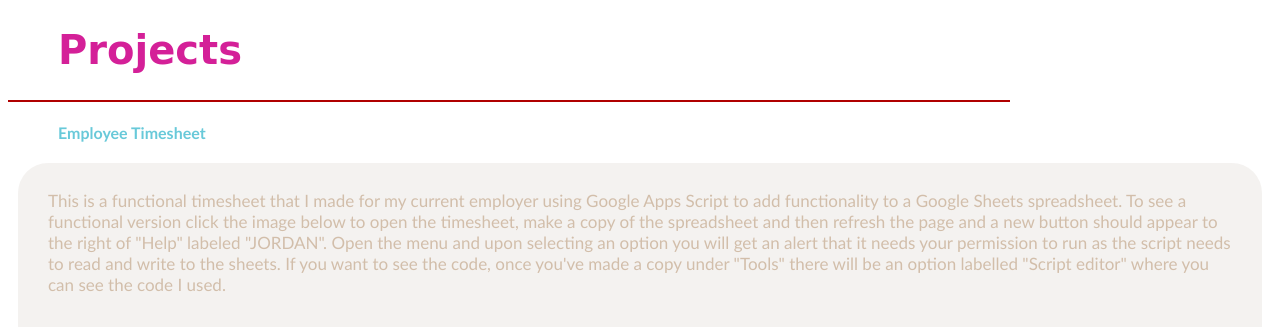
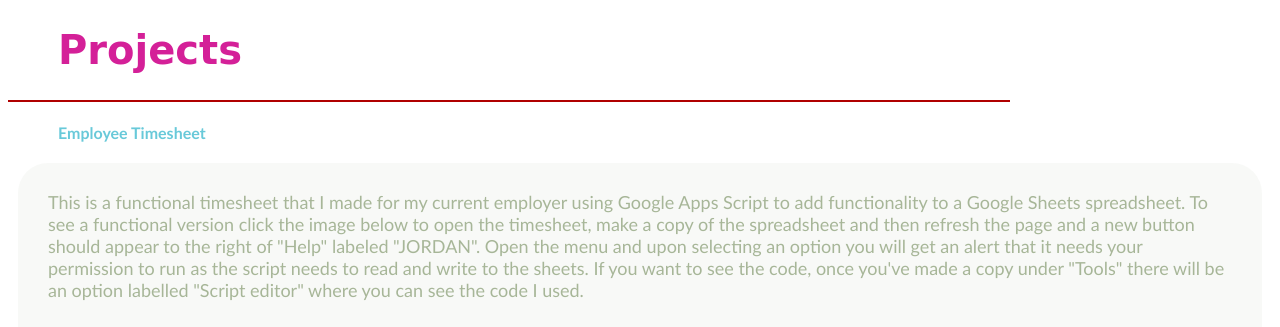
Before and after one commit to jAdelaide/Portfolio, a PHP site: page /sections/projects.php in a window 1280 px wide. Shown: the top 327 px of the page. Run offline with PHP 8.4, Linux system fonts and the light colour scheme.

Commit message:
Timesheet segment

```diff
--- a/sections/projectPages/timesheet.php
+++ b/sections/projectPages/timesheet.php
@@ -1,7 +1,7 @@
 <h4 style="text-align: left; color: rgba(77, 191, 210, 0.85); margin-left: 50px; font-family: candara; font-weight: bold">Employee Timesheet</h4>
 
-<div style="margin-left: 10px; margin-right: 10px; padding-left: 30px; padding-right: 30px; padding-top: 10px; padding-bottom: 10px; background-color: rgba(182, 169, 152, 0.15); border-radius: 30px; color: rgb(210, 190, 170)">
-    <p style="font-size: 17px; font-family: candara">
+<div style="margin-left: 10px; margin-right: 10px; padding-left: 30px; padding-right: 30px; padding-top: 10px; padding-bottom: 10px; background-color: rgba(167, 182, 152, 0.08); border-radius: 30px; color: rgb(210, 190, 170)">
+    <p style="font-size: 17px; font-family: candara; color: rgb(167, 182, 152); font-size: 18px">
     This is a functional timesheet that I made for my current employer using Google Apps Script to add functionality to a Google Sheets spreadsheet.
     To see a functional version click the image below to open the timesheet, make a copy of the spreadsheet and then refresh the page and a new button should appear to the right of "Help" labeled "JORDAN".
     Open the menu and upon selecting an option you will get an alert that it needs your permission to run as the script needs to read and write to the sheets.
@@ -10,13 +10,13 @@
     <br>
 
     <a href="https://docs.google.com/spreadsheets/d/1KLvtX0E5XLsJzfkO9iCKFv_QAl3xg28GB7cfPIQF7Co/edit?usp=sharing" target="_blank">
-        <img src="https://raw.githubusercontent.com/jAdelaide/Portfolio/shove/assets/Timesheet_joined1.png" alt="Screenshot of the timesheet" title="Open the timesheet in a new tab" height="auto" width="100%">
+        <img src="https://raw.githubusercontent.com/jAdelaide/Portfolio/shove/assets/Timesheet.png" alt="Screenshot of the timesheet" title="Open the timesheet in a new tab" height="auto" width="103%" style="margin-left: -1.5%">
     </a>
     <br><br>
 
     <h5 style="padding-bottom: 0px; text-align: left; color: rgba(77, 191, 210, 0.8); margin-left: 10px; font-family: candara">Input sheet functions</h5>
 
-    <p style="font-size: 17px; font-family: candara">
+    <p style="font-size: 17px; font-family: candara; color: rgb(167, 182, 152); font-size: 18px">
     There are a number of small rules on the input page that didn't even require GAS to accomplish.
     Each of the 4 columns have been set to accept different types of data and give different prompts just using the "Data validation" tab under the "Data" item menu in sheets.
     Using this, I was quickly able to set the week number and hours done columns to only accept a number as an input, and only a number up to 53 for the week number.
@@ -26,6 +26,28 @@
     Anyone using the spreadsheet can also reorder the activities in the dropdown menu by reordering the list on the "Summary" sheet.
     <br>
     There is also an indicator of the current week on the "Input" sheet which was just achieved by giving the cell the value =ISOWEEKNUM(NOW()).
-    <br><br>
     </p>
+
+
+    <h5 style="padding-bottom: 0px; text-align: left; color: rgba(77, 191, 210, 0.8); margin-left: 10px; font-family: candara">Navigation buttons</h5>
+
+    <p style="font-size: 17px; font-family: candara; color: rgb(167, 182, 152); font-size: 18px">
+        The majority of the buttons I added to the sheet were for ease of navigation; they give the user a quick way to jump to any specific week number, this current week or back to the input (home) page.
+        These were all pretty simple to code as they just required a function to 'activate' the sheet by it's name (e.g. Input or 1 for week 1).
+    </p>
+
+
+    <h5 style="padding-bottom: 0px; text-align: left; color: rgba(77, 191, 210, 0.8); margin-left: 10px; font-family: candara">Update hours</h5>
+
+    <p style="font-size: 17px; font-family: candara; color: rgb(167, 182, 152); font-size: 18px">
+        There were a few ways my employer wanted to be able to record our hours: an overall summary of all the activities and how long has been spent on each, a week view where you could see which activities were done and how long was spent on them for each and an overview of the year that shows just the number of hours worked in each week of the year.
+        The overview of the year was done simply using a grid of cells with the value =CONCATENATE(n," (",SUM('n'!C1:C100),")") - where n represents the week number and C1:C100 represents the first 100 entries in the hours column on that weeks unique sheet.
+        This totals up the number of hours across all activities for that week with the "SUM" function and then prints the week number (w) and number of hours (h) in the format w (h) and automatically updates if any of the cells in the weeks C column are updated.
+        <br><br>
+        I combined the other two types of record into a single function that would update both the "Summary" sheet and the relevant sheets for the individual weeks, and would then clear the input sheet.
+        For this, I made a function that would read each of the activity names from the input sheet, scan the "Summary" sheet for a match and then add on the extra hours.
+        Once this is done, it goes through each line again, this time grabbing the week number and jumping to that sheet where it adds the activity, comments and hours completed.
+        Finally, it just clears all the values from the table.
+    </p>
+
 </div>
```
